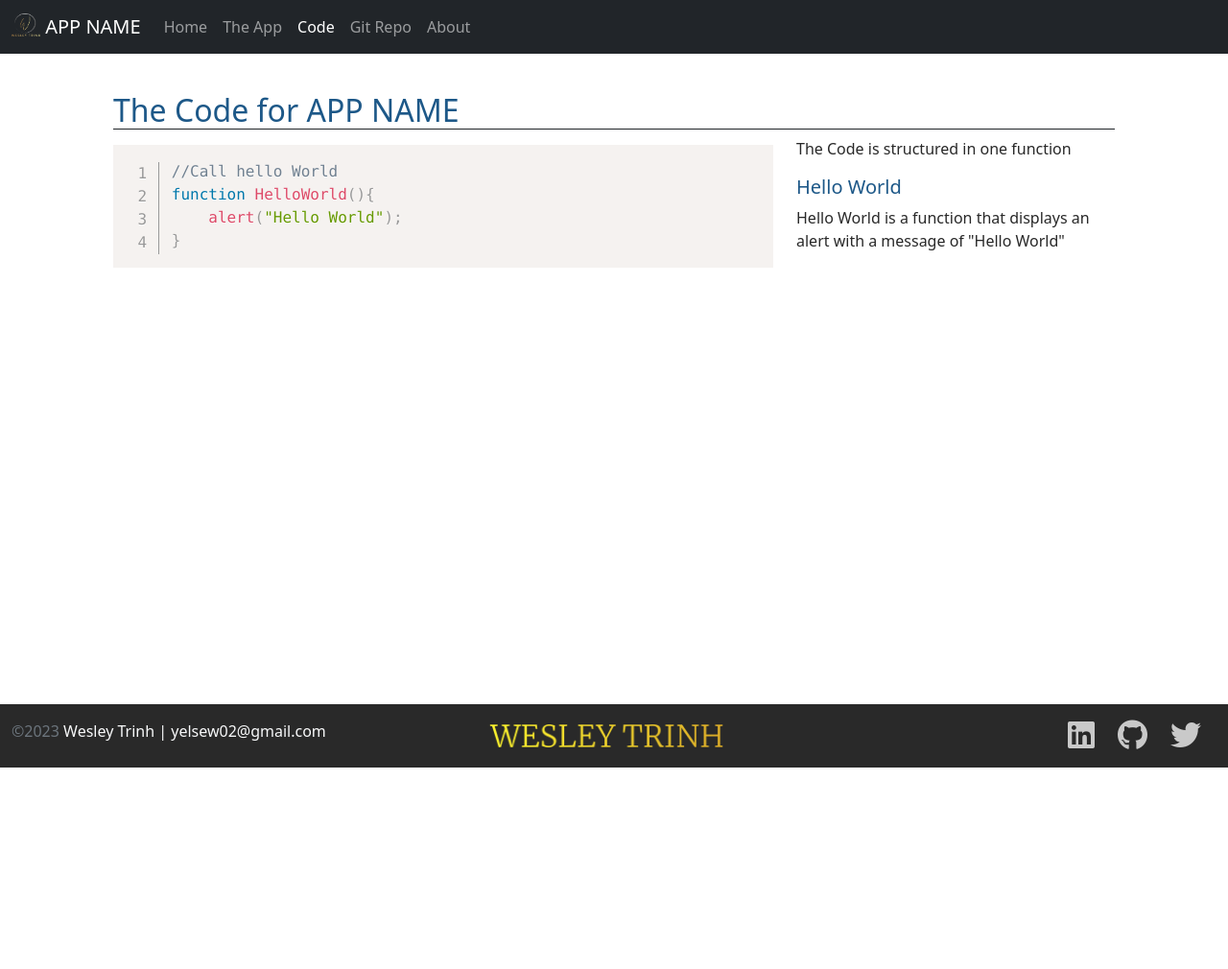
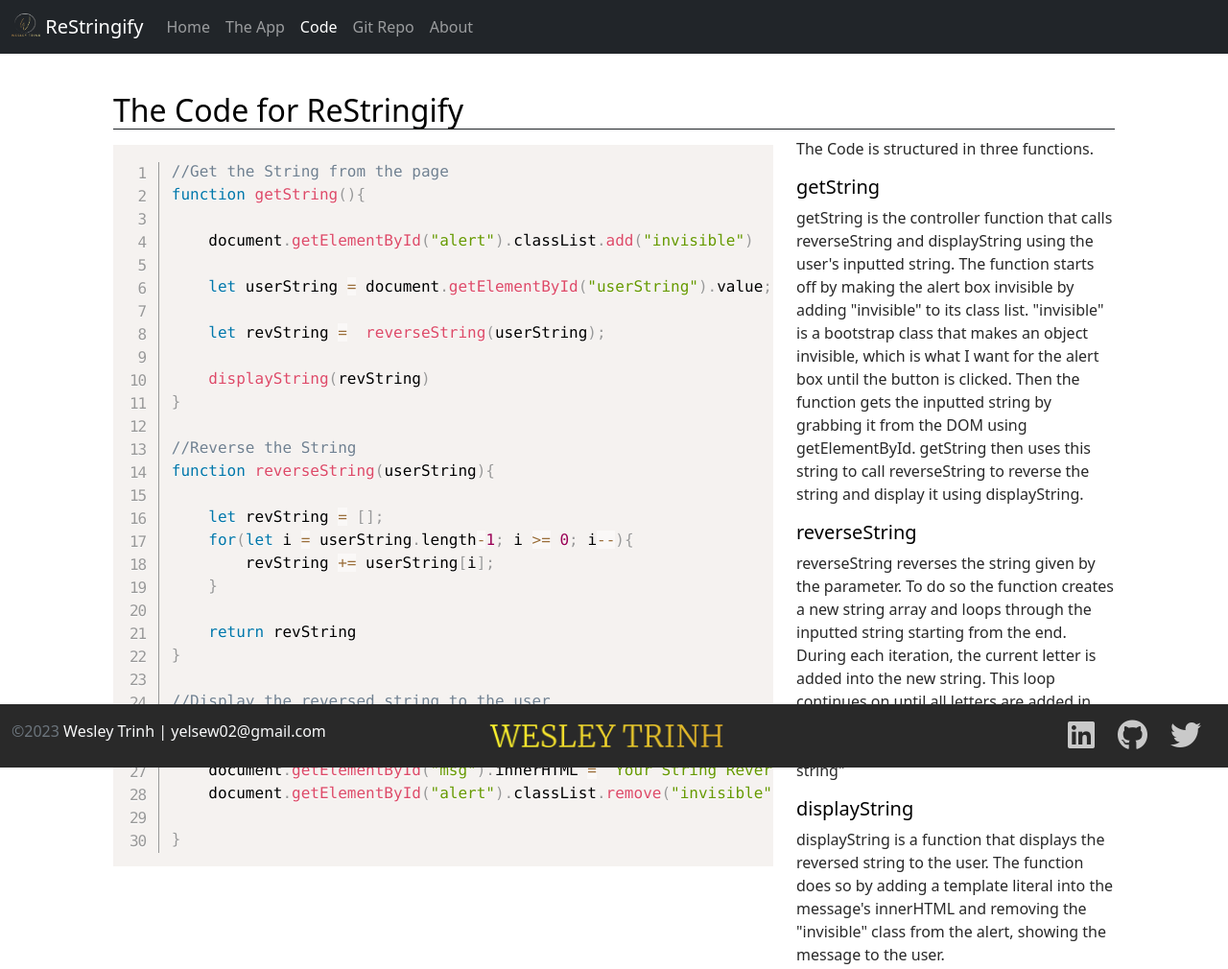
Before and after one commit to wtrinh02/ReStringify, a plain HTML site: page code.html in a window 1280 px wide. Shown: the whole page at 96% size. Before the commit the page ends 800 px from the top, so only its background shows below. Drawn offline with nearby package versions, Linux system fonts and the light colour scheme.

Commit message:
First Commit
Finished Restringify

```diff
--- a/code.html
+++ b/code.html
@@ -2,7 +2,7 @@
 <html lang="en" class="h-100">
 
 <head>
-    <title>App Name: A Coding Project By Wesley Trinh</title>
+    <title>ReStringify: A Coding Project By Wesley Trinh</title>
     <!-- Required meta tags -->
     <meta charset="utf-8">
     <meta name="viewport" content="width=device-width, initial-scale=1, shrink-to-fit=no">
@@ -23,7 +23,7 @@
     <!-- ==== Nav Section ====-->
     <nav class="navbar navbar-expand-md navbar-dark fixed-top bg-dark">
         <div class="container-fluid">
-            <a class="navbar-brand" href="#"><img src="img/logoicon.png" class="d-inline-block align-text-top" width="30" height="24"> APP NAME</a>
+            <a class="navbar-brand" href="#"><img src="img/logoicon.png" class="d-inline-block align-text-top" width="30" height="24"> ReStringify</a>
             <button class="navbar-toggler" type="button" data-bs-toggle="collapse" data-bs-target="#navbarCollapse"
                 aria-controls="navbarCollapse" aria-expanded="false" aria-label="Toggle navigation">
                 <span class="navbar-toggler-icon"></span>
@@ -40,7 +40,7 @@
                         <a class="nav-link active" aria-current="page" href="code.html">Code</a>
                     </li>
                     <li class="nav-item">
-                        <a class="nav-link" target="_blank" href="#">Git Repo</a>
+                        <a class="nav-link" target="_blank" href="https://github.com/wtrinh02/ReStringify">Git Repo</a>
                     </li>
                     <li class="nav-item">
                         <a class="nav-link" target="_blank" href="#">About</a>
@@ -53,21 +53,51 @@
     <!-- ==== Main Section ====-->
     <main class="flex-shrink-0">
         <div class="container py-5 px-5 mt-5">
-            <h2 class="border-1 border-bottom border-dark">The Code for APP NAME</h2>
+            <h2 class="border-1 border-bottom border-dark">The Code for ReStringify</h2>
             <div class="row row-cols-1 row-cols-lg-2">
                 <div class="col-lg-8">
                     <pre class="line-numbers"><code class="language-javascript">
-                        //Call hello World
-                        function HelloWorld(){
-                            alert("Hello World");
+                        //Get the String from the page
+                        function getString(){
+
+                            document.getElementById("alert").classList.add("invisible")
+
+                            let userString = document.getElementById("userString").value;
+
+                            let revString =  reverseString(userString);
+
+                            displayString(revString)
+                        }
+
+                        //Reverse the String
+                        function reverseString(userString){
+
+                            let revString = [];
+                            for(let i = userString.length-1; i >= 0; i--){
+                                revString += userString[i];
+                            }
+
+                            return revString
+                        }
+
+                        //Display the reversed string to the user
+                        function displayString(reversedString){
+
+                            document.getElementById("msg").innerHTML = `Your String Reversed is: ${reversedString}`;
+                            document.getElementById("alert").classList.remove("invisible");
+
                         }
                     </code>
                     </pre>
                 </div>
                 <div class="col-lg-4">
-                    <p>The Code is structured in one function</p>
-                    <h5>Hello World</h5>
-                    <p>Hello World is a function that displays an alert with a message of "Hello World"</p>
+                    <p>The Code is structured in three functions.</p>
+                    <h5>getString</h5>
+                    <p>getString is the controller function that calls reverseString and displayString using the user's inputted string. The function starts off by making the alert box invisible by adding "invisible" to its class list. "invisible" is a bootstrap class that makes an object invisible, which is what I want for the alert box until the button is clicked. Then the function gets the inputted string by grabbing it from the DOM using getElementById. getString then uses this string to call reverseString to reverse the string and display it using displayString.</p>
+                    <h5>reverseString</h5>
+                    <p>reverseString reverses the string given by the parameter. To do so the function creates a new string array and loops through the inputted string starting from the end. During each iteration, the current letter is added into the new string. This loop continues on until all letters are added in reverse into the new string. reverseString returns the reversed string of the inputted string"</p>
+                    <h5>displayString</h5>
+                    <p>displayString is a function that displays the reversed string to the user. The function does so by adding a template literal into the message's innerHTML and removing the "invisible" class from the alert, showing the message to the user. </p>
                 </div>
             </div>
         </div>
--- a/css/site.css
+++ b/css/site.css
@@ -1,6 +1,6 @@
 :root{
-    --primary-color: #1d5888;
-    --secondary-color: #08cef1;
+    --primary-color: #000000;
+    --secondary-color: #ff0000;
     --dark-color:#292929;
     --white-color: #ffffff;
 }
```
Also changed, not shown: app.html (+33 -4 lines), index.html (+8 -10 lines), js/site.js (+29 -3 lines), img/CenturionCounterLogo.png (deleted), img/ReStringifyLogo.png (added), 1 other file.
